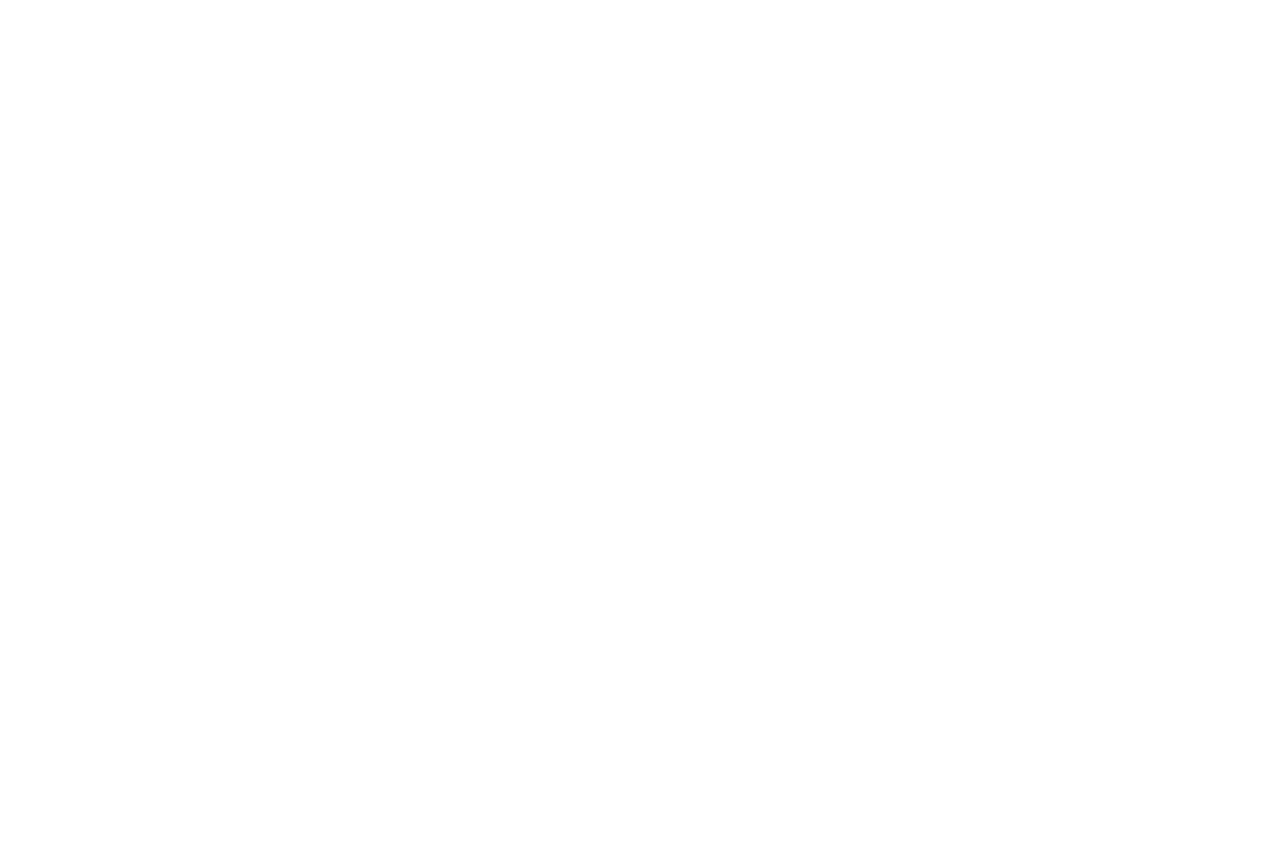
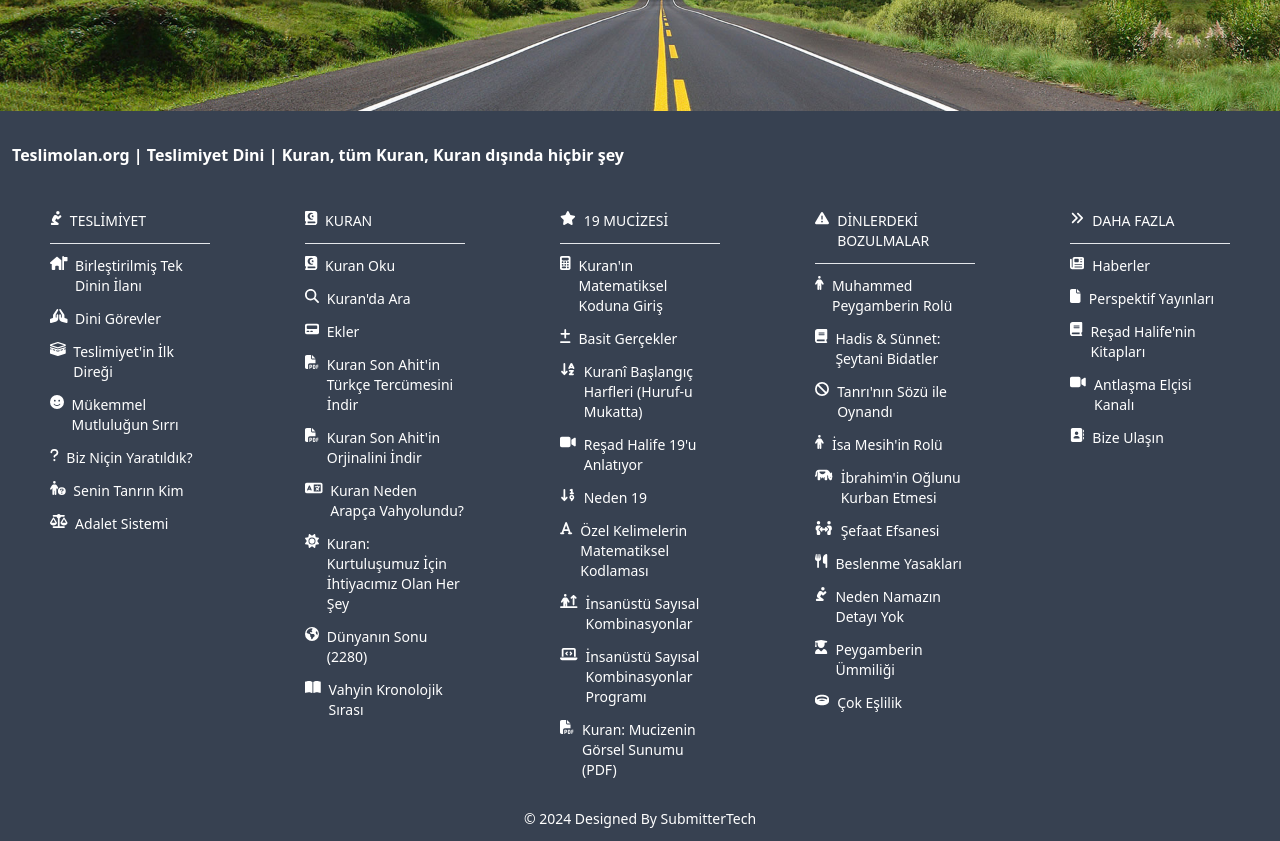
Before and after one commit to SubmitterTech/teslimolanorg, a React (Create React App) app in the folder frontend/: page /perspektifler in a window 1280 px wide. Shown: the part 2800-3641 px from the top of the page. Before the commit the page ends 2725 px from the top, so only its background shows below. Built offline with nearby package versions, Linux system fonts and the light colour scheme.

Commit message:
Footer added to Article and Perspective pages

```diff
--- a/frontend/src/components/Articles/Content.js
+++ b/frontend/src/components/Articles/Content.js
@@ -3,6 +3,7 @@ import RelatedVerses from "../RelatedVerses/RelatedVerses";
 import RelatedAppendices from "../RelatedAppendices/RelatedAppendices";
 import RelatedTags from "../RelatedTags/RelatedTags";
 import Directory from "../Directory/Directory";
+import Footer from "../Footer/Footer";
 
 function Content() {
   const verses = [
@@ -41,14 +42,14 @@ function Content() {
 
   ];
   return (
-    <div className="flex justify-center items-center flex-col bg-black p-3">
-      <div id="container" className="flex flex-col md:flex-row  gap-3">
-        <div id="left-side" className="flex gap-5 flex-col md:max-w-[800px]">
+    <div className="flex justify-center items-center flex-col bg-black">
+      <div id="container" className="flex flex-col md:flex-row gap-3 px-5">
+        <div id="left-side" className="flex flex-col md:max-w-[800px]">
         <Directory/>
           <div id="img-content">
             <img src="/sadece-fatiha.png" alt="" />
           </div>
-          <div id="content-container" className="flex flex-col gap-5">
+          <div id="content-container" className="flex flex-col gap-5 mt-5">
             <div id="title" className="text-white">
               Namazda Ayaktayken Neden Sadece Fatiha Okumalıyız
             </div>
@@ -92,6 +93,7 @@ function Content() {
           <RelatedArticlesRightPanel articles={articles}/>
         </div>
       </div>
+      <Footer/>
     </div>
   );
 }
--- a/frontend/src/components/Footer/Footer.js
+++ b/frontend/src/components/Footer/Footer.js
@@ -291,7 +291,7 @@ const Footer = () => {
 
   return (
     <>
-      <div className="hidden  md:flex md:gap-5 md:flex-col bg-gray-700 md:max-w-[1000px] md:w-full">
+      <div className="hidden  md:flex md:gap-5 md:flex-col bg-gray-700">
         <div>
           <img src="/bottom-footer-bg.jpg" alt="" />
         </div>
@@ -301,7 +301,7 @@ const Footer = () => {
             hiçbir şey
           </p>
         </div>
-        <div className="flex  gap-5 text-white p-3 flex-wrap wrap text-sm  justify-between">
+        <div className="flex  gap-5 text-white p-3 flex-wrap wrap text-sm  justify-around">
           {menuItems.map(
             (items, index) =>
               items.title !== "ANASAYFA" && (
--- a/frontend/src/components/Perspectives/PerspectiveContent.js
+++ b/frontend/src/components/Perspectives/PerspectiveContent.js
@@ -5,6 +5,7 @@ import RelatedVideos from "../RelatedVideos/RelatedVideos";
 import RelatedTags from "../RelatedTags/RelatedTags";
 import RelatedArticlesRightPanel from "../RelatedArticles/RelatedArticleRightPanel";
 import Directory from "../Directory/Directory";
+import Footer from "../Footer/Footer";
 
 const PerspectiveContent = () => {
   const verses = [
@@ -65,14 +66,14 @@ const PerspectiveContent = () => {
 
   ];
   return (
-    <div className="flex justify-center items-center bg-black p-3">
-      <div id="container" className="flex flex-col md:flex-row  gap-3">
-        <div id="left-side" className="flex gap-5 flex-col md:max-w-[800px]">
+    <div className="flex justify-center items-center flex-col bg-black">
+      <div id="container" className="flex flex-col md:flex-row gap-3 px-5">
+        <div id="left-side" className="flex flex-col md:max-w-[800px]">
           <Directory/>
           <div id="img-content">
             <img src="/sp_1990mart_1.png" alt="" />
           </div>
-          <div id="content-container" className="flex flex-col gap-5">
+          <div id="content-container" className="flex flex-col gap-5 mt-5">
             <div id="title" className="text-white">
               <h1 className="text-3xl font-semibold">1990 - Mart Ayı</h1>
             </div>
@@ -148,6 +149,7 @@ const PerspectiveContent = () => {
           <RelatedArticlesRightPanel articles={articles}/>
         </div>
       </div>
+      <Footer/>
     </div>
   );
 };
--- a/frontend/src/components/RelatedAppendices/RelatedAppendices.js
+++ b/frontend/src/components/RelatedAppendices/RelatedAppendices.js
@@ -3,7 +3,7 @@ import { Link } from "react-router-dom";
 
 const RelatedAppendices = ({ appendices }) => {
   return (
-    <div id="related-appendices" className="md:min-w-[400px]  bg-gray-900 p-5">
+    <div id="related-appendices" className="md:min-w-[400px]  bg-gray-900 p-5 mt-5">
       <div className="text-white border-b p-3 text-3xl">İlgili Ekler</div>
       {appendices.map((appendix, index) => (
         <div key={index} className="flex flex-row items-center gap-3 border-b p-3">
--- a/frontend/src/components/RelatedVerses/RelatedVerses.js
+++ b/frontend/src/components/RelatedVerses/RelatedVerses.js
@@ -2,7 +2,7 @@ import React from "react";
 
 const RelatedVerses = ({ verses }) => {
   return (
-    <div id="related-verses" className="md:min-w-[400px]  bg-gray-700 p-5">
+    <div id="related-verses" className="md:min-w-[400px]  bg-gray-700 p-5 mt-5">
       <div className="text-white border-b p-3 text-3xl">İlgili Ayetler</div>
       <ul className="flex flex-col gap-4">
         {verses.map((verse, index) => (
```
